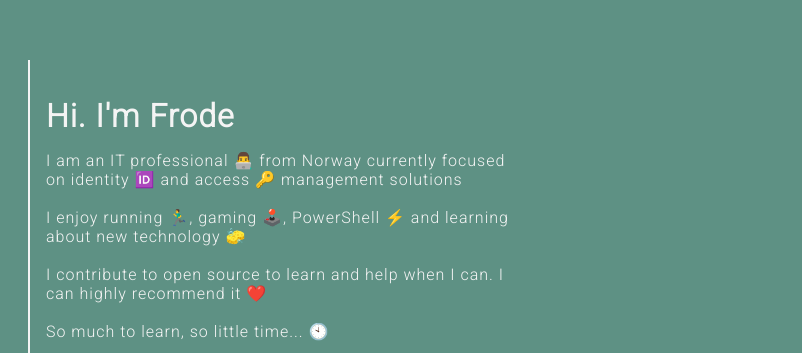
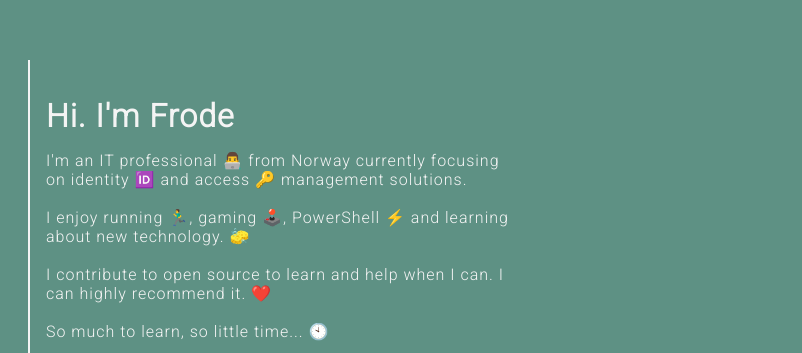
Before and after one commit to fflaten/Website, a plain HTML site: page index.html in a window 1280 px wide. Shown: the part 165-518 px from the top of the page, 478-1280 px from the left. Drawn offline with Linux system fonts and the light colour scheme.

Commit message:
update text

```diff
--- a/index.html
+++ b/index.html
@@ -27,11 +27,11 @@
             <div class="column right">
                 <h1 id="greeting">Hi. I'm Frode</h1>
                 <div id="bio">
-                    <p>I am an IT professional 👨‍💻 from Norway currently focused on identity 🆔 and access 🔑 management solutions</p>
+                    <p>I'm an IT professional 👨‍💻 from Norway currently focusing on identity 🆔 and access 🔑 management solutions.</p>
                     <br>
-                    <p>I enjoy running  🏃‍♂️, gaming 🕹️, PowerShell ⚡ and learning about new technology 🧽</p>
+                    <p>I enjoy running  🏃‍♂️, gaming 🕹️, PowerShell ⚡ and learning about new technology. 🧽</p>
                     <br>
-                    <p>I contribute to open source to learn and help when I can. I can highly recommend it ❤️</p>
+                    <p>I contribute to open source to learn and help when I can. I can highly recommend it. ❤️</p>
                     <br>
                     <p>So much to learn, so little time... 🕙</p>
                 </div>
```
